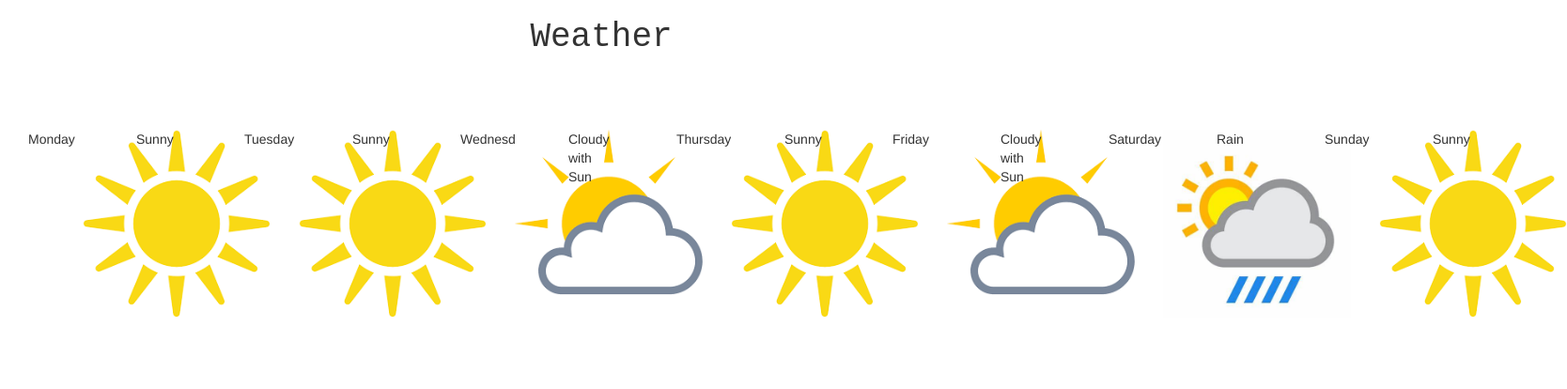
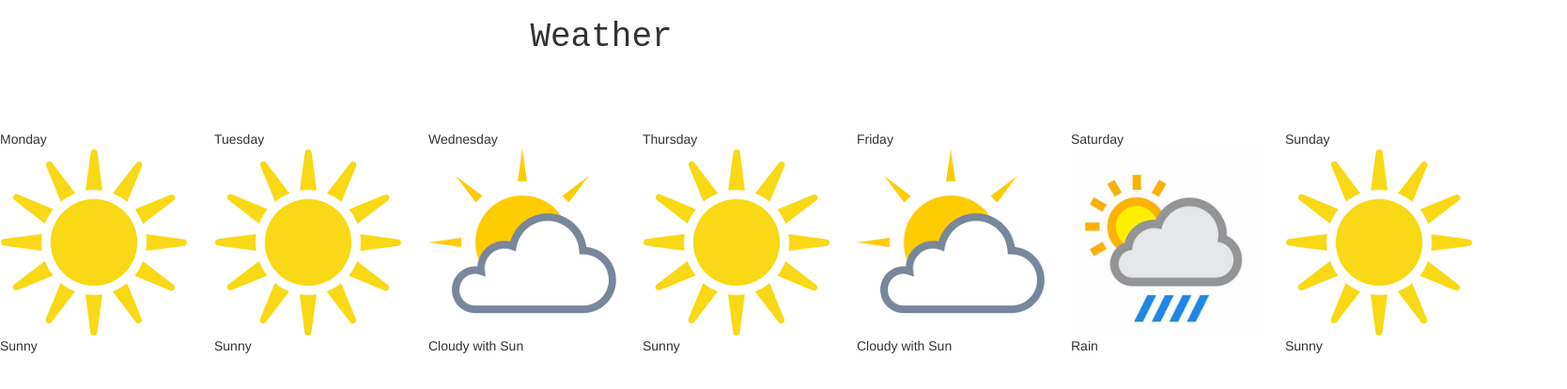
Before and after one commit to TiffanyJan/Weather, a React (Create React App) app: page / in a window 1280 px wide. Shown: the top 414 px of the page at 94% size, 1668 px wide, since content can reach past the window. Built offline with nearby package versions, Linux system fonts and the light colour scheme.

Commit message:
insert rows into columns for weather and adjust width

```diff
--- a/src/App.css
+++ b/src/App.css
@@ -7,6 +7,11 @@ h1 {
   padding-bottom: 68px;
   font-family: "Courier New" !important;
   text-align: center;
+}
+
+.row .mt-2{
+  margin-right: 43px;
+  margin-left: -15px;
 }
 
 .container {
--- a/src/App.js
+++ b/src/App.js
@@ -53,8 +53,8 @@ function App() {
         <div class="col-xs-3">
         {dailyWeather.map((daily) => (
           <div key={daily.day} style={{ margin: "0 auto" }}>
-            <div className="col-xs-3">{daily.day}</div>
-            <div className="col-xs-3">
+            <div className="row mt-2">{daily.day}</div>
+            <div className="row mt-2">
                 <img
                   className="card-img-top"
                   src={daily.img}
@@ -62,7 +62,7 @@ function App() {
                   style={{ width: "20rem", margin: "10", float:"center" }}
                 ></img>
             </div>
-            <div className="col-xs-4">
+            <div className="row mt-2">
               {daily.forecast}
             </div>
           </div>
```
